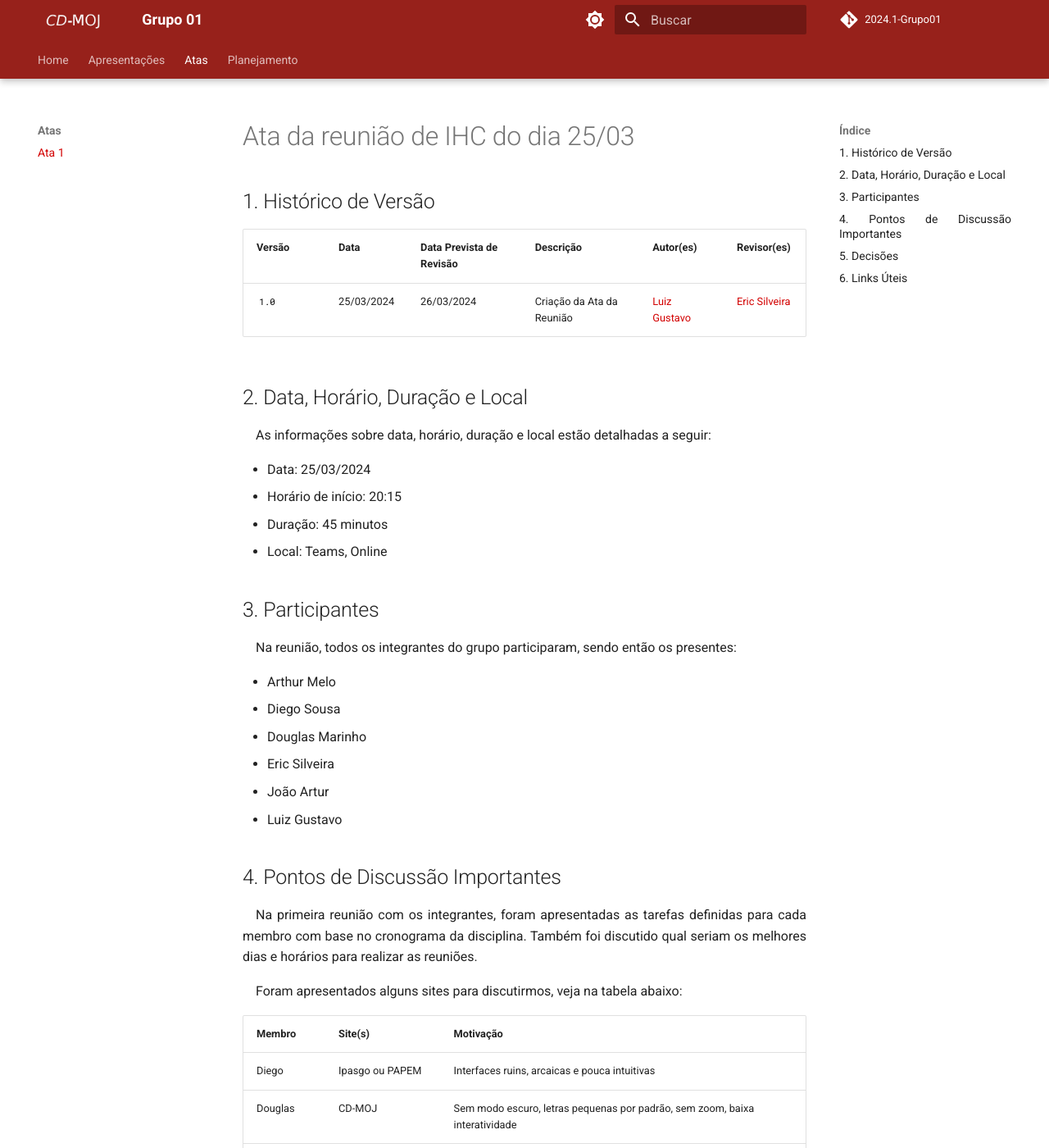
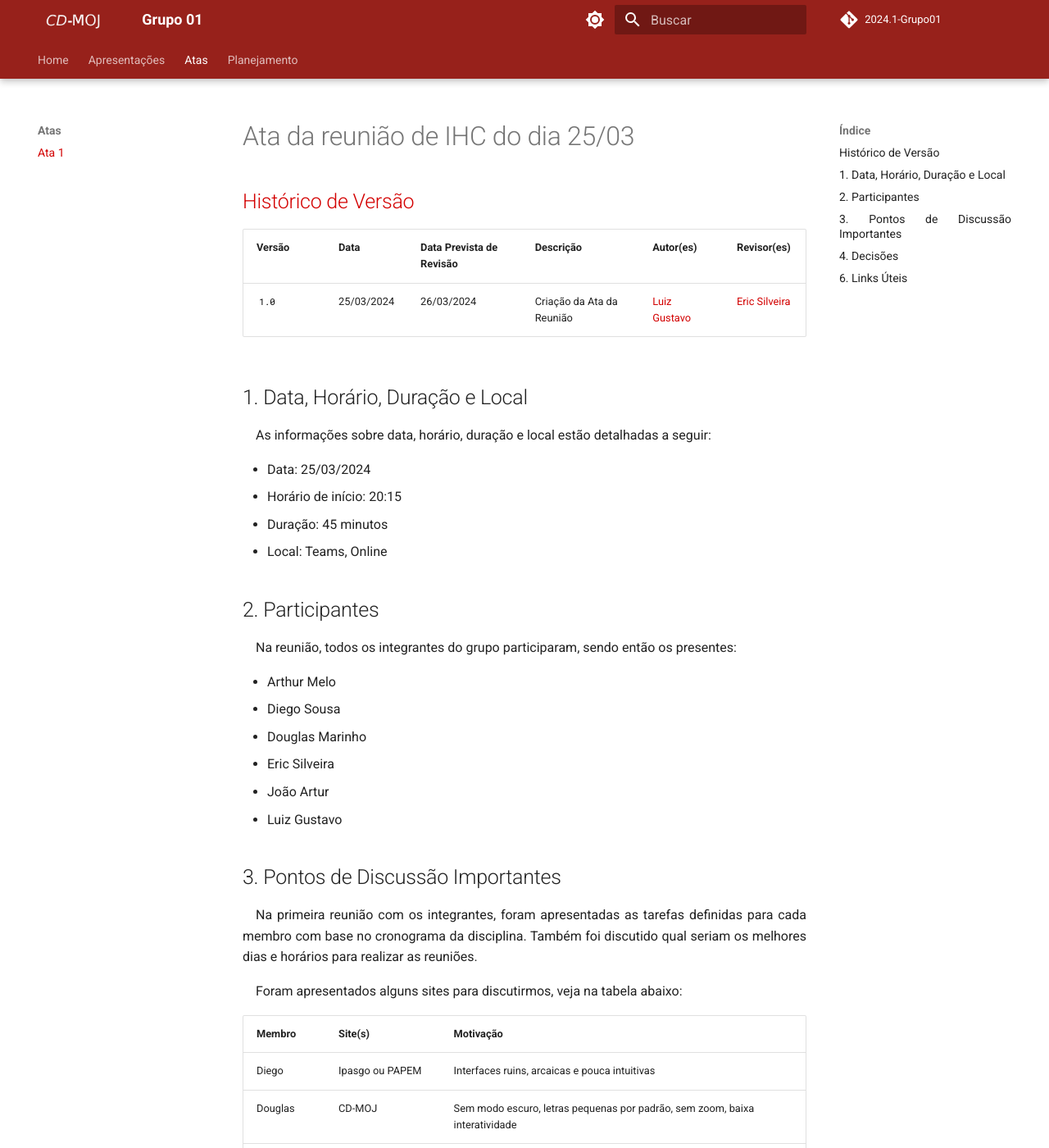
Before and after one commit to LuizGust4vo/2024.1-CD-MOJ-IHC, an MkDocs documentation site: the page built from docs/atas/ata01.md, in a window 1280 px wide and 1400 px high. Shown: the whole window at 82% size. Built offline with MkDocs 1.6.1 and Material for MkDocs 9.7.7, drawn with Linux system fonts in a browser that asks for light colours; comment, search, counter and statistics services are not loaded; the version menu is left out; some of the changed text lies outside the part shown.

```diff
--- a/docs/atas/ata01.md
+++ b/docs/atas/ata01.md
@@ -26,7 +26,7 @@ Na reunião, todos os integrantes do grupo participaram, sendo então os present
 - João Artur </br>
 - Luiz Gustavo
 
-## 4. Pontos de Discussão Importantes
+## 3. Pontos de Discussão Importantes
 
 Na primeira reunião com os integrantes, foram apresentadas as tarefas definidas para cada membro com base no cronograma da disciplina. Também foi discutido qual seriam os melhores dias e horários para realizar as reuniões.
 
@@ -54,7 +54,7 @@ Foram apresentados alguns sites para discutirmos, veja na tabela abaixo:
 </center>
 <p align="center"> Tabela 2. Dúvidas </p>
 
-## 5. Decisões
+## 4. Decisões
 A equipe definiu que as reuniões ocorrerão segunda (planning), quarta (daily) e sexta (review), com base no resultado do heatmap, com o horário podendo variar de acordo com a disponibilidade de todos.
 
 Dessa forma, estão descritas na Tabela 3 as issues para o começo da disciplina, onde cada tarefa tem o seu identificador para a rastreabilidade, sendo n o número da tarefa, e o(s) integrante(s) responsável(eis) pela realização da tarefa.
```
Also changed, not shown: other parts of docs/atas/ata01.md (+3 -3 lines), docs/apresentacao/apresentacao1.md (+1 -1 lines), docs/planejamento/ferramentas.md (+1 -1 lines), docs/planejamento/heatmap.md (+1 -0 lines).
